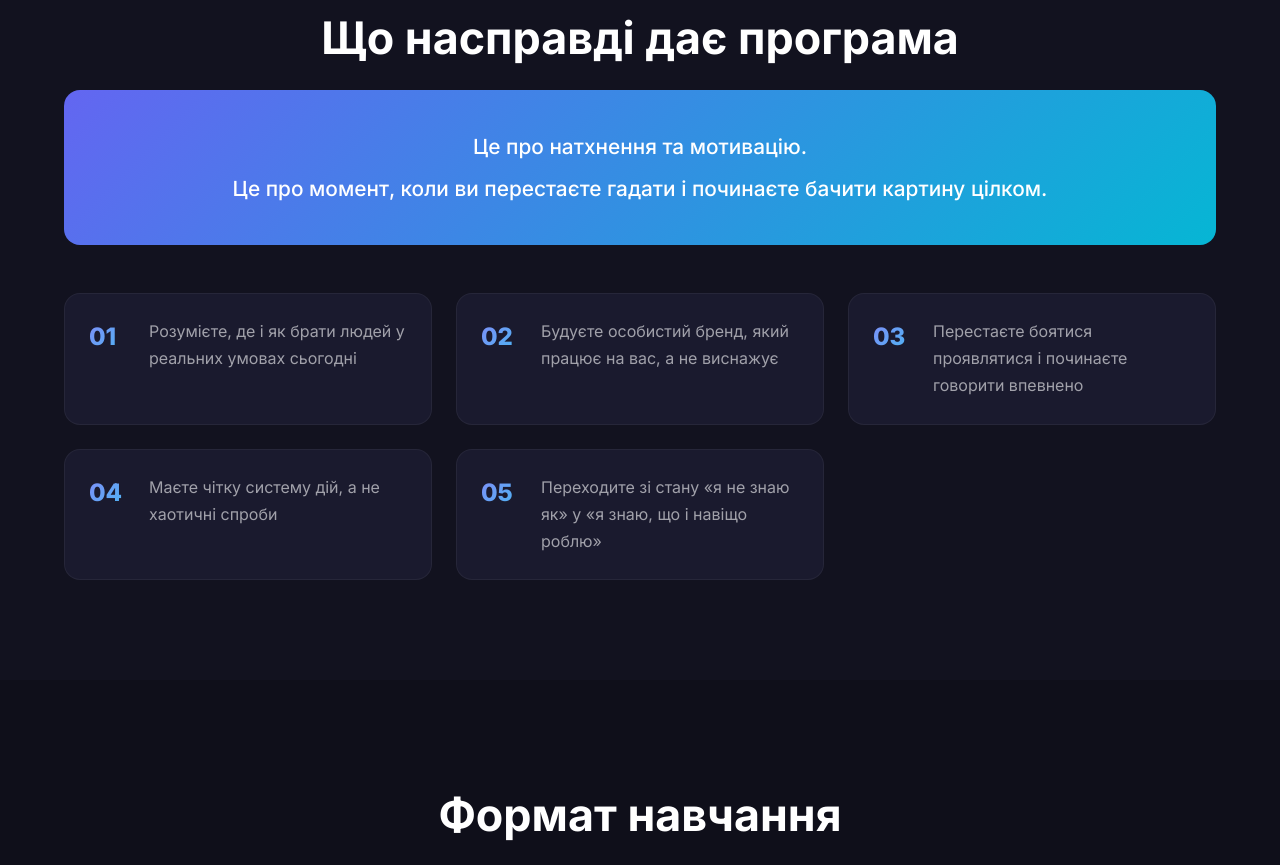
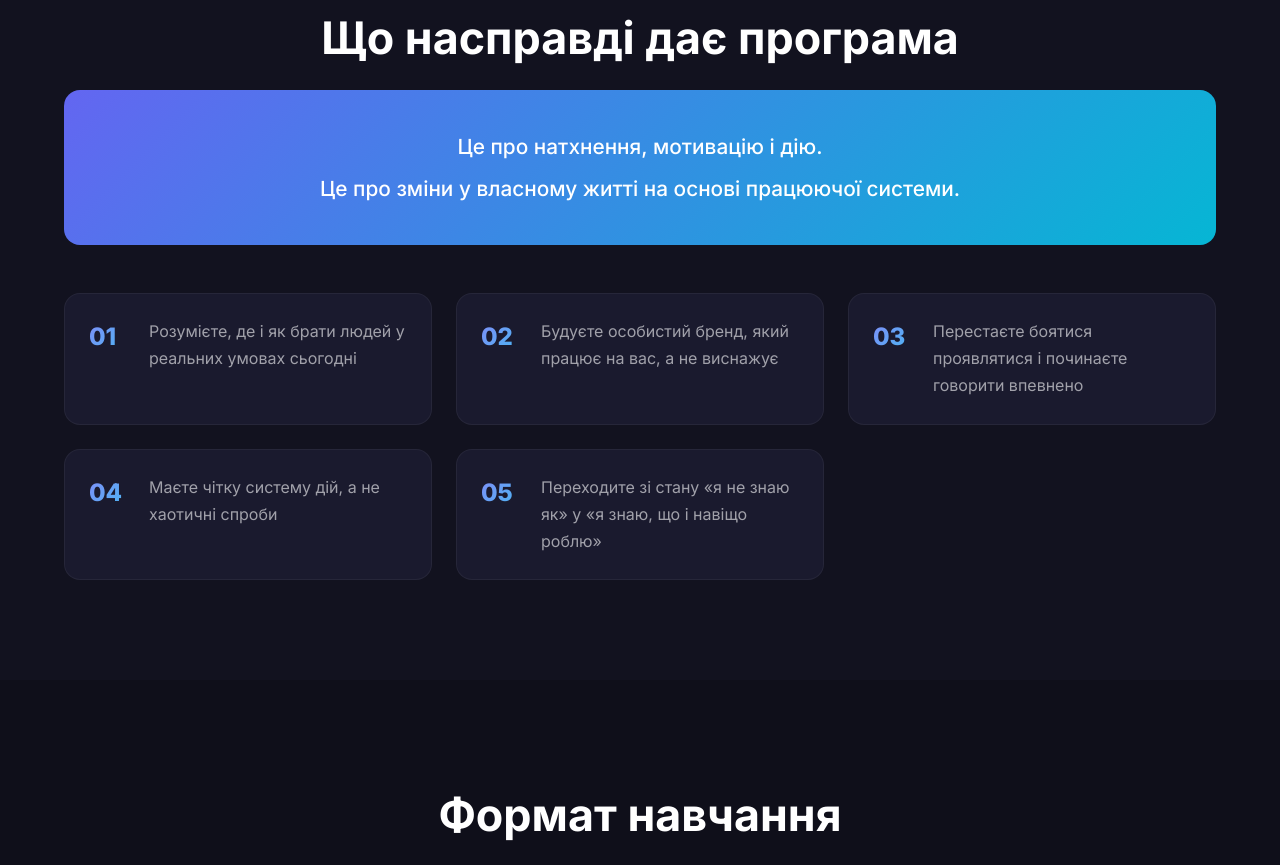
Before and after one commit to Miromax12/pi_20_2026, a plain HTML site: page index.html in a window 1280 px wide. Shown: the part 1679-2544 px from the top of the page. Drawn offline with Linux system fonts and the light colour scheme.

Commit message:
Revise highlight text in the what-you-get section
Updated highlight text to include action and personal change.

```diff
--- a/index.html
+++ b/index.html
@@ -95,8 +95,8 @@
         <div class="container">
             <h2 class="section-title">Що насправді дає програма</h2>
             <div class="highlight-box">
-                <p class="highlight-text">Це про натхнення та мотивацію.</p>
-                <p class="highlight-text">Це про момент, коли ви перестаєте гадати і починаєте бачити картину цілком.</p>
+                <p class="highlight-text">Це про натхнення, мотивацію і дію.</p>
+                <p class="highlight-text">Це про зміни у власному житті на основі працюючої системи.</p>
             </div>
             <div class="results-grid">
                 <div class="result-item">
```
